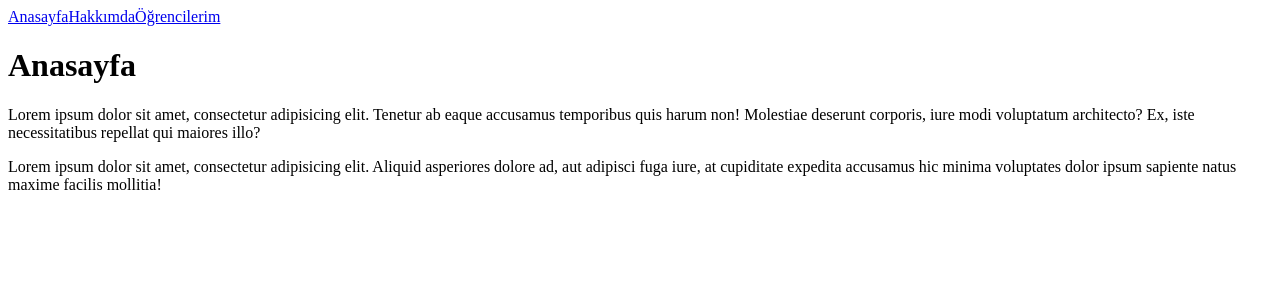
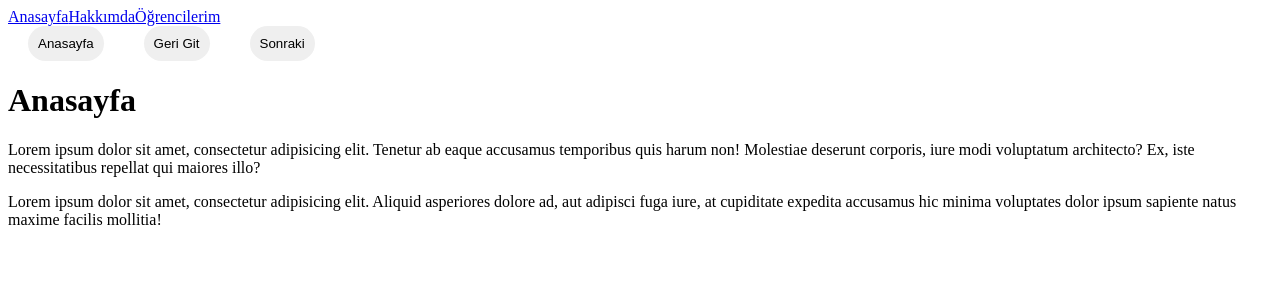
Before and after one commit to msabrioguz/Vue3-Ders, a Vue app in the folder 12-Routing/: page / in a window 1280 px wide. Shown: the top 300 px of the page. Built offline with nearby package versions, Linux system fonts and the light colour scheme.

Commit message:
İleri Geri Gitme işlemleri ve LazyLoad Kavramı

```diff
--- a/12-Routing/src/App.vue
+++ b/12-Routing/src/App.vue
@@ -6,6 +6,11 @@
         <RouterLink to="/about">Hakkımda</RouterLink>
         <RouterLink to="/students">Öğrencilerim</RouterLink>
       </nav>
+      <div>
+        <button @click="mainPage()">Anasayfa</button>
+        <button @click="previousPage()">Geri Git</button>
+        <button @click="nextPage()">Sonraki</button>
+      </div>
     </div>
   </header>
 
@@ -19,10 +24,27 @@ export default {
   components: {
     RouterLink,
     RouterView
+  },
+  methods: {
+    mainPage() {
+      this.$router.push('/')
+    },
+    previousPage() {
+      this.$router.go(-1)
+    },
+    nextPage() {
+      this.$router.go(1)
+    }
   }
 }
 </script>
 
 <style>
-
+button {
+  margin: 0 20px;
+  padding: 10px;
+  border-radius: 20px;
+  border:none;
+  cursor: pointer;
+}
 </style>
```
